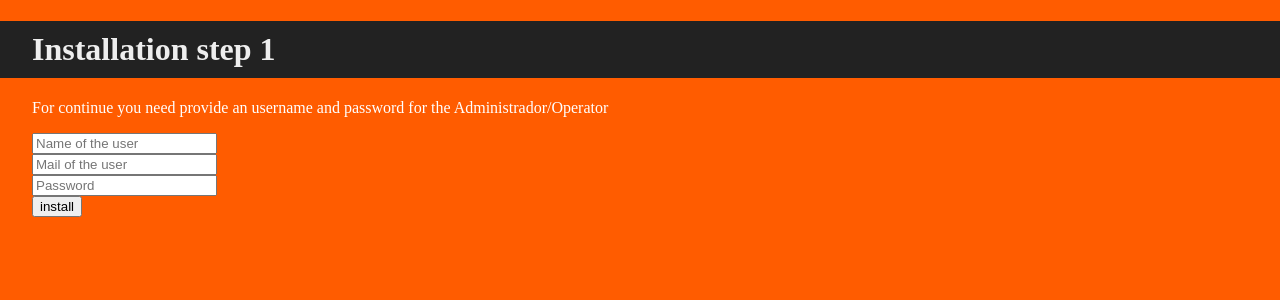
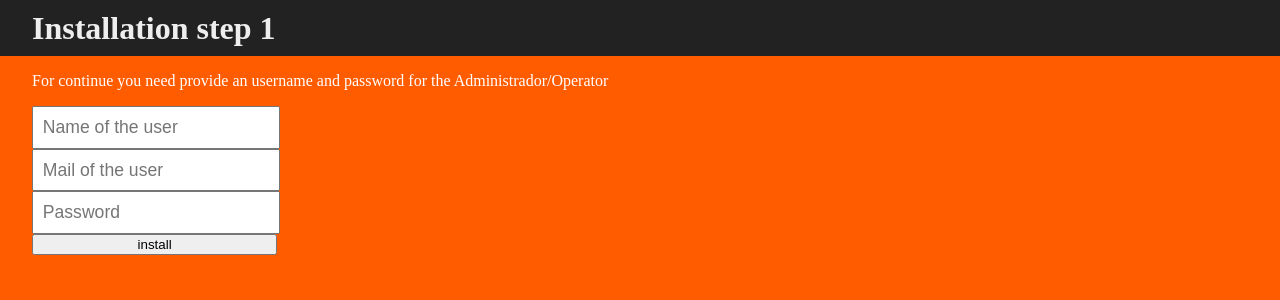
Before and after one commit to adrianbarabino/chat-system-ajax-php, a PHP site: page /install.php?step=1 in a window 1280 px wide. Shown: the top 300 px of the page. Run offline with PHP 8.4, Linux system fonts and the light colour scheme.

Commit message:
Style for Installation

```diff
--- a/install.php
+++ b/install.php
@@ -19,9 +19,19 @@ h1 {
     background: rgb(34, 34, 34);
     padding: 0.3em 1em;
     color: #eee;
+    margin:0;
+}
+
+form input {
+    padding: 0.5em;
+    font-size: 1.1em;
+}
+form button {
+    width: 99%;
 }
 form {
-margin-left:2em;
+    display: inline-block;
+    margin-left:2em;
 }
 p {
     margin-left: 2em;
```
